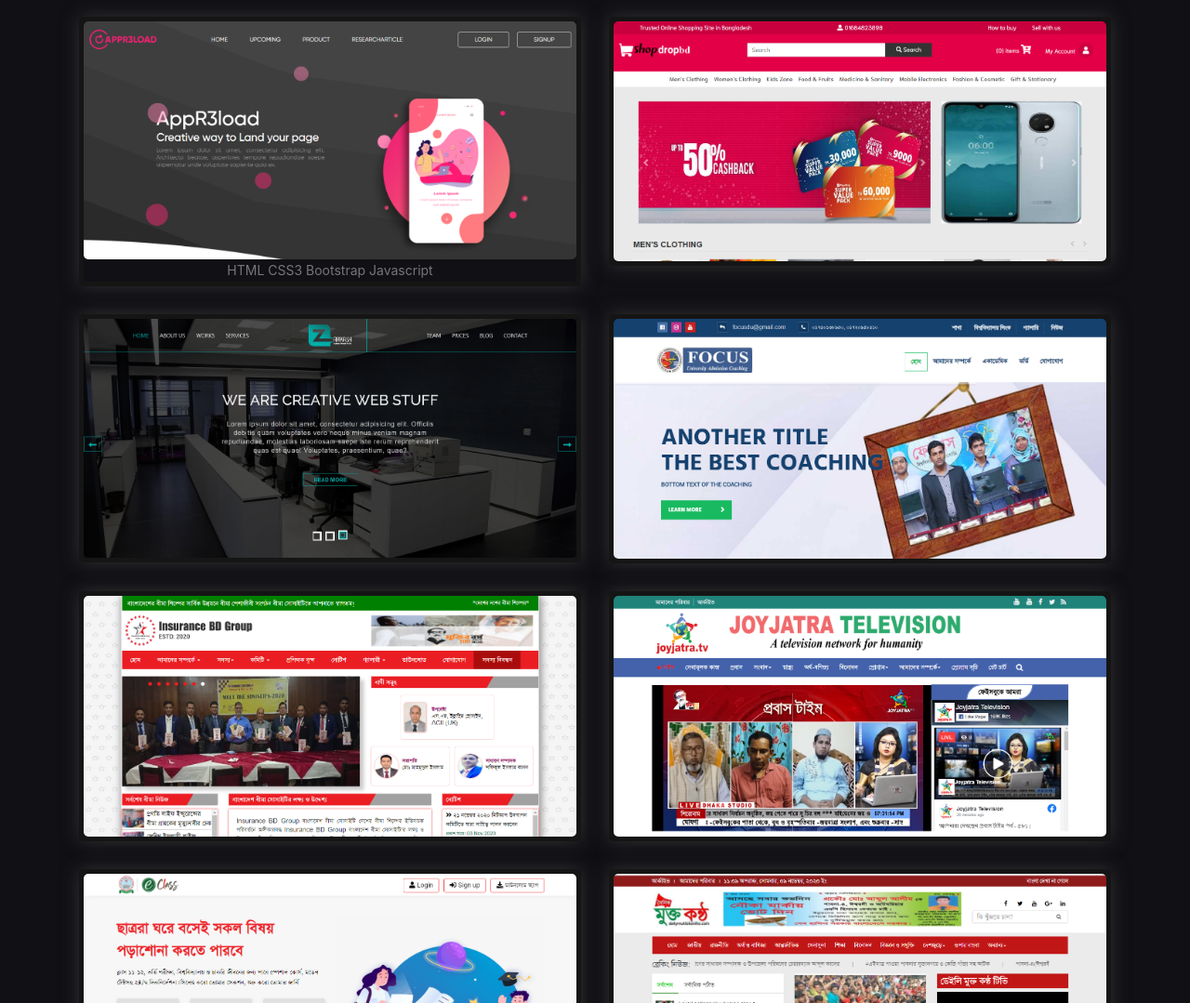
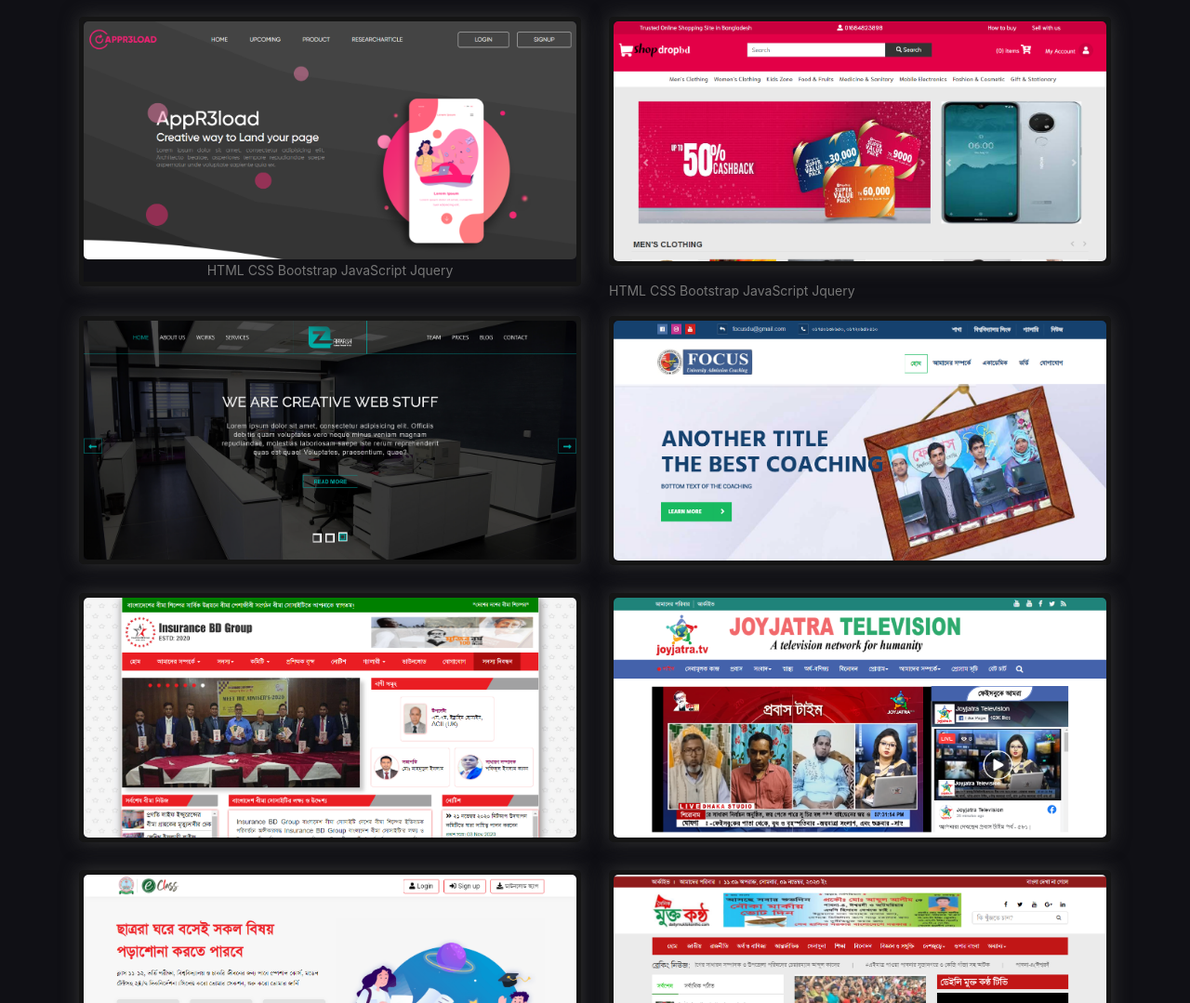
Before and after one commit to atiq9se/my-cv, a plain HTML site: page index.html in a window 1280 px wide. Shown: the part 1922-3001 px from the top of the page at 93% size. Drawn offline with Linux system fonts and the light colour scheme; some packages are replaced by stand-ins of ours; no server answers; a web font is replaced by a local one.

Commit message:
Update index.html

```diff
--- a/index.html
+++ b/index.html
@@ -220,7 +220,7 @@
                 <div class="col-xl-6 col-lg-6 col-md-6 col-12">
                     <a href="http://appr3load.com/" target="_blank">
 	                    <div class="portfolio_img"> <img src="images/portfolio12.png" alt="" class="w-100">
-                            <p>HTML CSS3 Bootstrap Javascript</p>
+                            <p>HTML CSS Bootstrap JavaScript Jquery</p>
 	                    </div>
 
                 	</a>
@@ -229,6 +229,7 @@
                     <a href="http://shopdropbd.com/" target="_blank">
 	                    <div class="portfolio_img"> <img src="images/portfolio1.png" class="w-100" alt="">
 	                    </div>
+                        <p>HTML CSS Bootstrap JavaScript Jquery</p>
                 	</a>
                 </div>
                 <div class="col-xl-6 col-lg-6 col-md-6 col-12">
```
